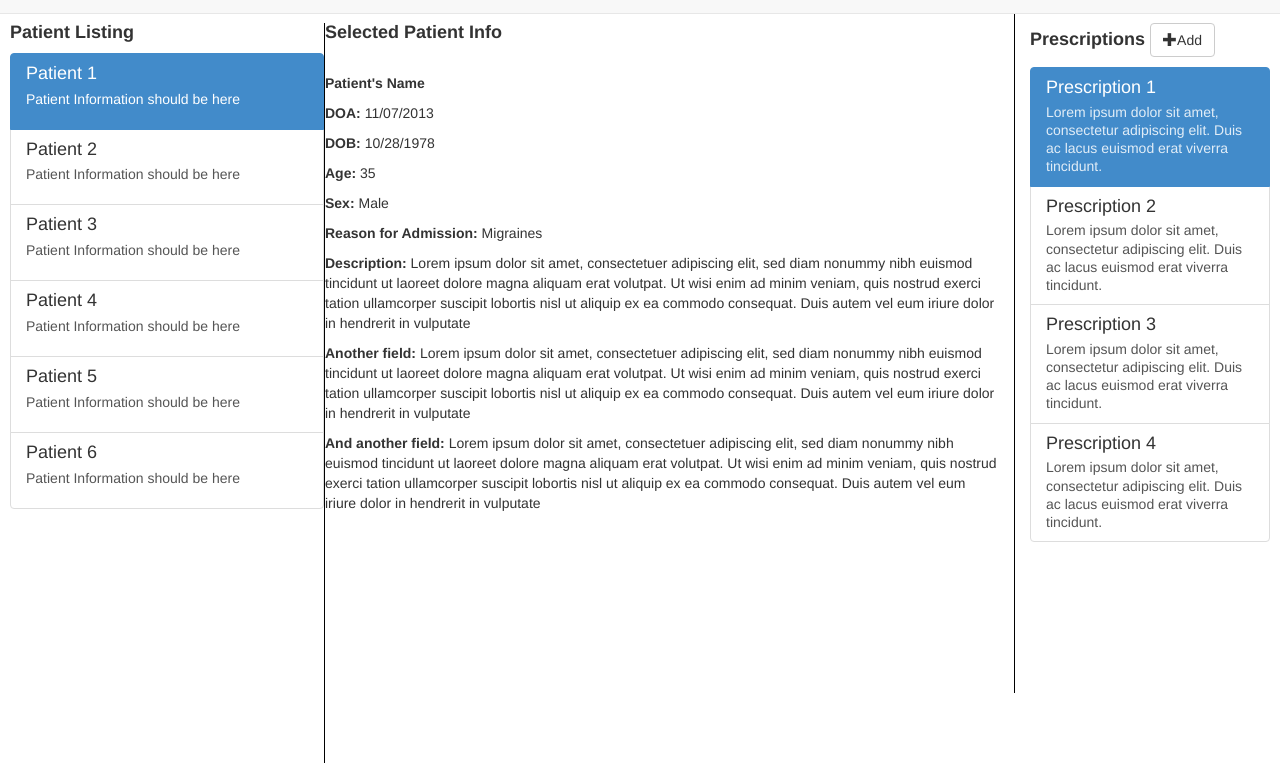
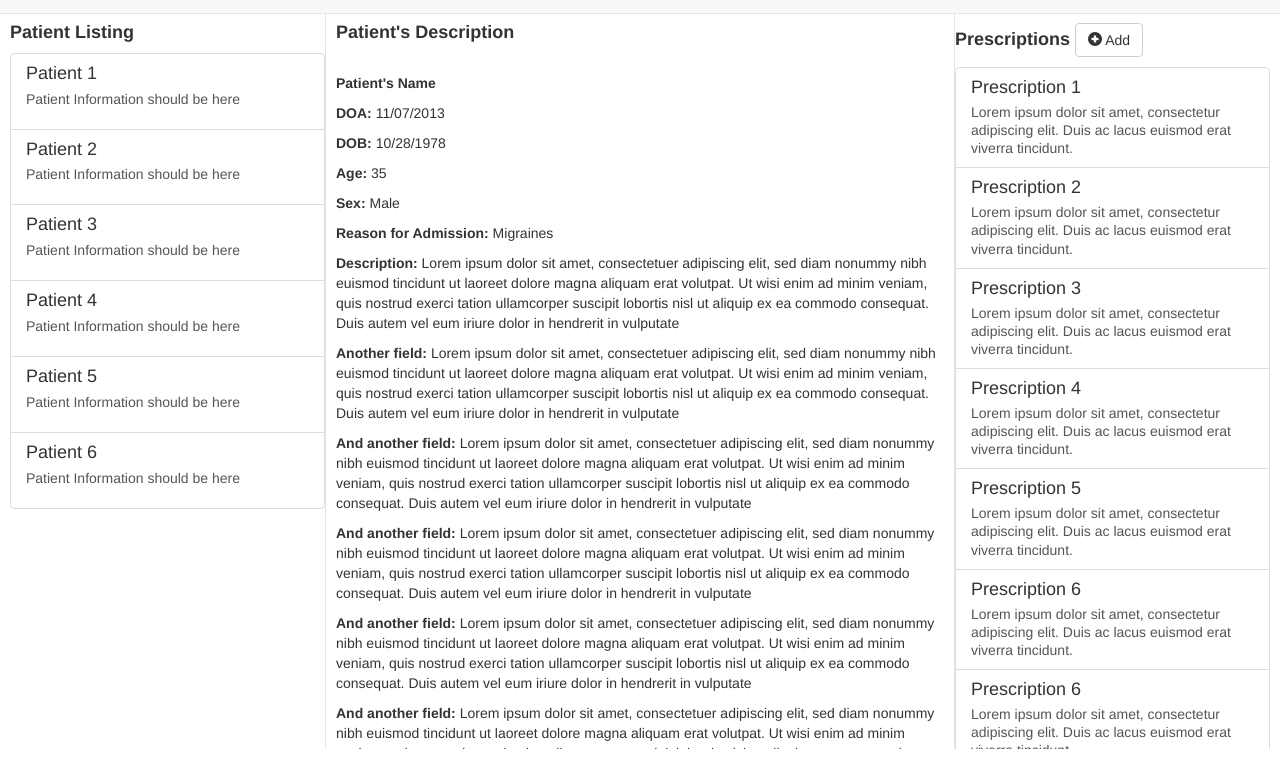
Before and after one commit to iheanyi/HPMS, a plain HTML site: page doctor.html in a window 1280 px wide. Shown: the part 37-800 px from the top of the page. Drawn offline with nearby package versions, Linux system fonts and the light colour scheme; files whose address does not match are found by name.

Commit message:
made doctor-view html similar

```diff
--- a/doctor.html
+++ b/doctor.html
@@ -15,63 +15,39 @@
 
   <body>
     <div id="wrap">
-      <div class="navbar navbar-default navbar-fixed-top" role="navigation">
-        <!--<div class="container">-->
-            <div class="navbar-header">
+	<div class="navbar navbar-default navbar-fixed-top" role="navigation"> <!-- begin navigation -->
+
+            <div class="navbar-header"> <!-- begin HPMS brand -->
               <button type="button" class="navbar-toggle" data-toggle="collapse" data-target=".navbar-collapse">
                 <span class="icon-bar"></span>
                 <span class="icon-bar"></span>
                 <span class="icon-bar"></span>
               </button>
               <a class="navbar-brand" href="#">Prescription Management System</a>
-            </div>
-            <div class="collapse navbar-collapse">
-              <!--
-              <ul class="nav navbar-nav">
-                <li class="active"><a href="#">Home</a></li>
-                <li><a href="#about">About</a></li>
-                <li><a href="#contact">Contact</a></li>
-              </ul>-->
+            </div> <!-- end HPMS brand -->
 
-
-
+            <div class="collapse navbar-collapse"> <!-- begin login register div -->
               <ul class="nav navbar-nav navbar-right">
                 <li><a href="#login">Login</a></li>
                 <li><a href="#register">Register</a></li>
               </ul>
-		<!--
-              <ul class="nav navbar-nav navbar-left patient-nav">
-                <li><a href="#patient1">Patient 1: 8:00PM</a></li>
-                <li class="divider-vertical"></li>
-                <li><a href="#patient2">Patient 2: 8:30PM</a></li>
-                <li><a href="#patient3">Patient 3: 9:17PM</a></li>
-                <li><a href="#patient4">Patient 4: 10:00PM</a></li>
-              </ul>
-						--> <!-- old reminders that we removed -->
-            </div>
-          <!--</div>-->
-        </div>
+            </div> <!-- end login register div -->
 
-        <!--
+	</div><!-- end navigation div -->
+
+	<div class="assigned-doctor"> <!-- begin assigned-doctor div -->
+
+	</div> <!-- end assgined-doctor -->
+
+	<div class="app-content">
 	  <div class="row">
-          <div class="container">
-            <div class="col-md-8">Other information</div>
-            <div class="col-md-4"><a href="#">Login</a></div>
-          </div>
-        </div>-->
-        <div class="app-content">
-		<div class="doctor-view">
 
-          <div class="row">
-            <!-- Patient Listing Section -->
-            <div class="col-md-3">
+	    <div class="col-md-3"> <!-- begin patient list div -->
+	      <div id="patient-list">
+		<h4><strong>Patient Listing</strong></h4>
+		<div class="list-group">
 
-              <div class="user-section">
-                <!--<div class="container">-->
-                  <h4><strong>Patient Listing</strong></h4>
-
-                  <div class="list-group">
-                    <a href="#" class="list-group-item active">
+		    <a href="#" class="list-group-item">
                       <h4 class="list-group-item-heading">Patient 1</h4>
                       <p class="list-grou-item-text">Patient Information should be here</p>
                     </a>
@@ -100,18 +76,15 @@
                       <h4 class="list-group-item-heading">Patient 6</h4>
                       <p class="list-grou-item-text">Patient Information should be here</p>
                     </a>
+
 		</div>
 	      </div>
-              <!--</div>--> <!--</container>-->
-            </div>
+	    </div> <!-- end patient list div -->
 
-            <!-- Main Section -->
-            <div class="col-md-9 other-section">
-              <div class="row">
-                <div class="col-md-9">
-                  <div class="main-section">
-                    <div class="container">
-                      <h4><strong>Selected Patient Info</strong></h4>
+	    <div class="col-md-6"> <!-- begin patient description div -->
+	      <div id="patient-description">
+
+		<h4><strong>Patient's Description</strong></h4>
 		<br>
                       <p><strong>Patient's Name</strong></p>
                       <p><strong>DOA:</strong> 11/07/2013</p>
@@ -122,16 +95,26 @@
                       <p><strong>Description:</strong> Lorem ipsum dolor sit amet, consectetuer adipiscing elit, sed diam nonummy nibh euismod tincidunt ut laoreet dolore magna aliquam erat volutpat. Ut wisi enim ad minim veniam, quis nostrud exerci tation ullamcorper suscipit lobortis nisl ut aliquip ex ea commodo consequat. Duis autem vel eum iriure dolor in hendrerit in vulputate </p>
                       <p><strong>Another field:</strong> Lorem ipsum dolor sit amet, consectetuer adipiscing elit, sed diam nonummy nibh euismod tincidunt ut laoreet dolore magna aliquam erat volutpat. Ut wisi enim ad minim veniam, quis nostrud exerci tation ullamcorper suscipit lobortis nisl ut aliquip ex ea commodo consequat. Duis autem vel eum iriure dolor in hendrerit in vulputate </p>
                       <p><strong>And another field:</strong> Lorem ipsum dolor sit amet, consectetuer adipiscing elit, sed diam nonummy nibh euismod tincidunt ut laoreet dolore magna aliquam erat volutpat. Ut wisi enim ad minim veniam, quis nostrud exerci tation ullamcorper suscipit lobortis nisl ut aliquip ex ea commodo consequat. Duis autem vel eum iriure dolor in hendrerit in vulputate </p>
+		      <p><strong>And another field:</strong> Lorem ipsum dolor sit amet, consectetuer adipiscing elit, sed diam nonummy nibh euismod tincidunt ut laoreet dolore magna aliquam erat volutpat. Ut wisi enim ad minim veniam, quis nostrud exerci tation ullamcorper suscipit lobortis nisl ut aliquip ex ea commodo consequat. Duis autem vel eum iriure dolor in hendrerit in vulputate </p>
+		      <p><strong>And another field:</strong> Lorem ipsum dolor sit amet, consectetuer adipiscing elit, sed diam nonummy nibh euismod tincidunt ut laoreet dolore magna aliquam erat volutpat. Ut wisi enim ad minim veniam, quis nostrud exerci tation ullamcorper suscipit lobortis nisl ut aliquip ex ea commodo consequat. Duis autem vel eum iriure dolor in hendrerit in vulputate </p>
+		      <p><strong>And another field:</strong> Lorem ipsum dolor sit amet, consectetuer adipiscing elit, sed diam nonummy nibh euismod tincidunt ut laoreet dolore magna aliquam erat volutpat. Ut wisi enim ad minim veniam, quis nostrud exerci tation ullamcorper suscipit lobortis nisl ut aliquip ex ea commodo consequat. Duis autem vel eum iriure dolor in hendrerit in vulputate </p>
+		      <p><strong>And another field:</strong> Lorem ipsum dolor sit amet, consectetuer adipiscing elit, sed diam nonummy nibh euismod tincidunt ut laoreet dolore magna aliquam erat volutpat. Ut wisi enim ad minim veniam, quis nostrud exerci tation ullamcorper suscipit lobortis nisl ut aliquip ex ea commodo consequat. Duis autem vel eum iriure dolor in hendrerit in vulputate </p>
+		      <p><strong>And another field:</strong> Lorem ipsum dolor sit amet, consectetuer adipiscing elit, sed diam nonummy nibh euismod tincidunt ut laoreet dolore magna aliquam erat volutpat. Ut wisi enim ad minim veniam, quis nostrud exerci tation ullamcorper suscipit lobortis nisl ut aliquip ex ea commodo consequat. Duis autem vel eum iriure dolor in hendrerit in vulputate </p>
+		      <p><strong>And another field:</strong> Lorem ipsum dolor sit amet, consectetuer adipiscing elit, sed diam nonummy nibh euismod tincidunt ut laoreet dolore magna aliquam erat volutpat. Ut wisi enim ad minim veniam, quis nostrud exerci tation ullamcorper suscipit lobortis nisl ut aliquip ex ea commodo consequat. Duis autem vel eum iriure dolor in hendrerit in vulputate </p>
+		      <p><strong>And another field:</strong> Lorem ipsum dolor sit amet, consectetuer adipiscing elit, sed diam nonummy nibh euismod tincidunt ut laoreet dolore magna aliquam erat volutpat. Ut wisi enim ad minim veniam, quis nostrud exerci tation ullamcorper suscipit lobortis nisl ut aliquip ex ea commodo consequat. Duis autem vel eum iriure dolor in hendrerit in vulputate </p>
+
+
 	      </div>
-                  </div>
-                </div>
+	    </div> <!--end patient description div -->
 
-                <div class="col-md-3 med-section">
-                    <h4><strong>Prescriptions</strong> <button type="button" class="btn btn-default"><span class="glyphicon glyphicon-plus"></span>Add</button> </h4>
+	    <div class="col-md-3"> <!-- begin prescription list div -->
+	      <div id="prescription-list">
+
+		<h4><strong>Prescriptions</strong> <button type="button" class="btn btn-default"><span class="glyphicon glyphicon-plus-sign"></span> Add</button></h4>
 
                     <div class="list-group">
 
-					  <a href="#" class="list-group-item active">
+		    <a href="#" class="list-group-item">
 		      <h4 class="list-group-item-heading">Prescription 1</h4>
 			<p class="list-group-item-text">
 			  Lorem ipsum dolor sit amet, consectetur adipiscing elit. Duis ac lacus euismod erat viverra tincidunt.
@@ -144,44 +127,64 @@
 			  Lorem ipsum dolor sit amet, consectetur adipiscing elit. Duis ac lacus euismod erat viverra tincidunt.
 	  	       </p>
 		    </a>
+
 		    <a href="#" class="list-group-item">
 		      <h4 class="list-group-item-heading">Prescription 3</h4>
 			<p class="list-group-item-text">
 			  Lorem ipsum dolor sit amet, consectetur adipiscing elit. Duis ac lacus euismod erat viverra tincidunt.
 	  	       </p>
 		    </a>
+
 		    <a href="#" class="list-group-item">
 		      <h4 class="list-group-item-heading">Prescription 4</h4>
 			<p class="list-group-item-text">
 			  Lorem ipsum dolor sit amet, consectetur adipiscing elit. Duis ac lacus euismod erat viverra tincidunt.
 	  	       </p>
 		    </a>
-				</div><!-- end list group -->
 
-                 <!-- end med-section -->
-                </div>
-               </div>
+		    <a href="#" class="list-group-item">
+		      <h4 class="list-group-item-heading">Prescription 5</h4>
+			<p class="list-group-item-text">
+			  Lorem ipsum dolor sit amet, consectetur adipiscing elit. Duis ac lacus euismod erat viverra tincidunt.
+	  	       </p>
+		    </a>
+
+		    <a href="#" class="list-group-item">
+		      <h4 class="list-group-item-heading">Prescription 6</h4>
+			<p class="list-group-item-text">
+			  Lorem ipsum dolor sit amet, consectetur adipiscing elit. Duis ac lacus euismod erat viverra tincidunt.
+	  	       </p>
+		    </a>
+
+		    <a href="#" class="list-group-item">
+		      <h4 class="list-group-item-heading">Prescription 6</h4>
+			<p class="list-group-item-text">
+			  Lorem ipsum dolor sit amet, consectetur adipiscing elit. Duis ac lacus euismod erat viverra tincidunt.
+	  	       </p>
+		    </a>
+
+		    <a href="#" class="list-group-item">
+		      <h4 class="list-group-item-heading">Prescription 7</h4>
+			<p class="list-group-item-text">
+			  Lorem ipsum dolor sit amet, consectetur adipiscing elit. Duis ac lacus euismod erat viverra tincidunt.
+	  	       </p>
+		    </a>
+
+		    <a href="#" class="list-group-item">
+		      <h4 class="list-group-item-heading">Prescription 8</h4>
+			<p class="list-group-item-text">
+			  Lorem ipsum dolor sit amet, consectetur adipiscing elit. Duis ac lacus euismod erat viverra tincidunt.
+	  	       </p>
+		    </a>
 
 		    </div>
 
-            <!--<div class="col-md-6">
-              <div class="main-section">
-                <div class="container">
-                  <h1>Prescription Management System</h1>
-                </div>
-              </div>
-            </div>-->
-
-            <!-- Medicine Section -->
-            <!--<div class="col-md-3">
-              <div class="med-section">
-                <h3>Medicine Info Section</h3>
-              </div>
-            </div>-->
 
 	      </div>
+	    </div> <!-- end prescription list div -->
+
 	  </div>
-      </div>
+
 	</div> <!-- end app-content div -->
 
     <!-- jQuery (necessary for Bootstrap's JavaScript plugins) -->
```
Also changed, not shown: add-prescription.html (+9 -32 lines), res/css/main.css (line endings or trailing spaces). Lines whose indentation alone changed are shown as unchanged.
